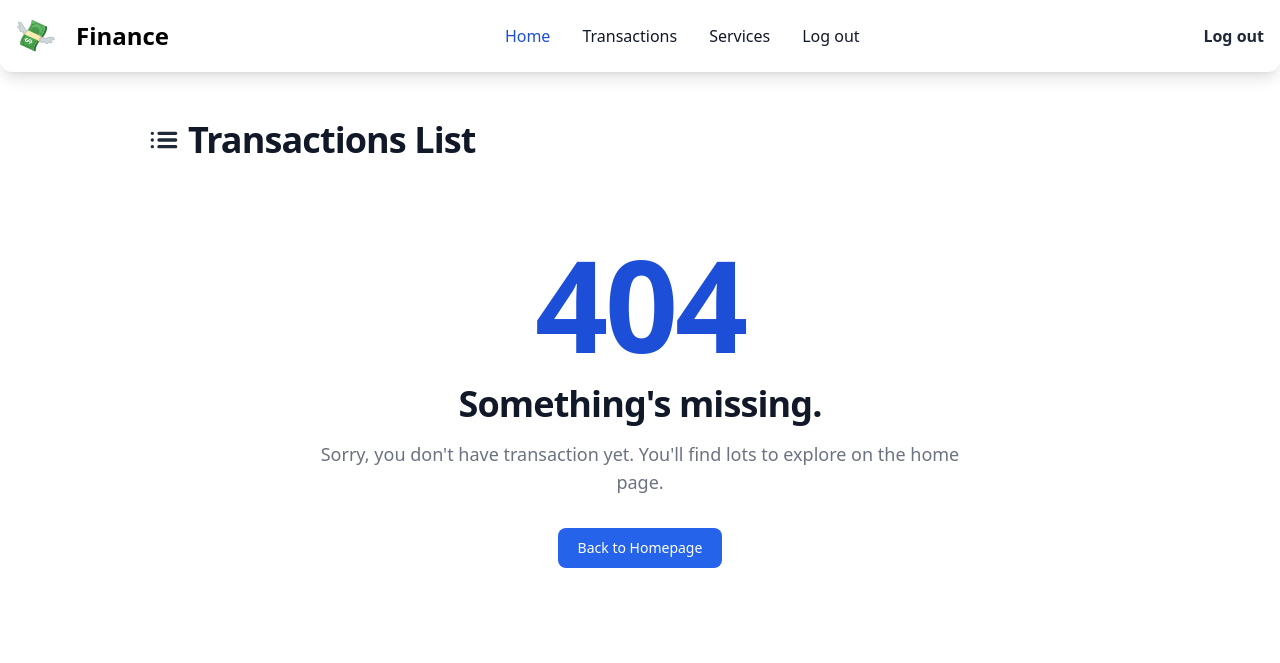
After one commit to AbdulbositGo/Finance, a Django app: page /transactions in a window 1280 px wide. The commit adds this page. Shown: the top 663 px of the page. Run offline with Django 4.2, Linux system fonts and the light colour scheme; the visitor is signed in with stand-in values (Sample User, id 1); data that the repository does not hold is empty; some libraries are stand-ins or nearby versions.

Commit message:
Transactions-list view and templated added

```diff
--- a/core/settings.py
+++ b/core/settings.py
@@ -13,7 +13,7 @@ SECRET_KEY = 'django-insecure-0+y%4*2bapuw8ugvgmr35ap8%&^@6=gx^u1o)96^7j_950wbro
 # SECURITY WARNING: don't run with debug turned on in production!
 DEBUG = True
 
-ALLOWED_HOSTS = []
+ALLOWED_HOSTS = ['*']
 
 
 # Application definition
@@ -132,6 +132,7 @@ DEFAULT_AUTO_FIELD = 'django.db.models.BigAutoField'
 INTERNAL_IPS = [
     # ...
     '127.0.0.1',
+    '192.168.0.108',
     # ...
 ]
 
--- a/finance/models.py
+++ b/finance/models.py
@@ -26,5 +26,8 @@ class Transaction(models.Model):
     amount = models.DecimalField(max_digits=10, decimal_places=2)
     date_time = models.DateTimeField()
 
+    class Meta:
+        ordering = ['-date_time']
+
     def __str__(self):
         return f'{self.type} of {self.amount} on {self.date_time} by {self.user}'
--- /dev/null
+++ b/finance/templates/finance/transactions-list.html
@@ -0,0 +1,80 @@
+{% extends "base.html" %}
+
+{% block title %}
+    Transactions List
+{% endblock title %}
+
+
+{% block content %}
+<section class="pt-8">
+    <h2 class="mb-4 text-4xl tracking-tight font-extrabold text-gray-900 flex items-center mb-4">
+        <svg class="w-10 h-10 text-gray-800 me-1" aria-hidden="true" xmlns="http://www.w3.org/2000/svg" width="24" height="24" fill="none" viewBox="0 0 24 24">
+            <path stroke="currentColor" stroke-linecap="round" stroke-width="2" d="M9 8h10M9 12h10M9 16h10M4.99 8H5m-.02 4h.01m0 4H5"/>
+        </svg>
+        Transactions List
+    </h2>
+
+    {% if transactions %}
+        <div class="bg-white relative shadow-md sm:rounded-lg overflow-hidden">
+
+            <div class="overflow-x-auto">
+                <table class="w-full text-sm text-left text-gray-500">
+                    <thead class="text-xs text-gray-700 uppercase bg-gray-50">
+                        <tr>
+                            <th scope="col" class="px-4 py-3">Date</th>
+                            <th scope="col" class="px-4 py-3">Category</th>
+                            <th scope="col" class="px-4 py-3">Type</th>
+                            <th scope="col" class="px-4 py-3">Amount</th>
+                            <th scope="col" class="px-4 py-3">
+                                <span class="sr-only">Actions</span>
+                            </th>
+                        </tr>
+                    </thead>
+                    <tbody>
+                        {% for transaction in transactions %}
+                            <tr class="border-b">
+                                <th scope="row" class="px-4 py-3 font-medium text-gray-900 whitespace-nowrap">{{ transaction.date_time }}</th>
+                                <td class="px-4 py-3 whitespace-nowrap">{{ transaction.category }}</td>
+                                <td class="px-4 py-3 whitespace-nowrap">{{ transaction.type }}</td>
+                                <td class="px-4 py-3 whitespace-nowrap">${{ transaction.amount }}</td>
+                                <td class="px-4 py-3 flex items-center justify-end">
+                                    <button id="apple-imac-27-dropdown-button" data-dropdown-toggle="apple-imac-27-dropdown" class="inline-flex items-center p-0.5 text-sm font-medium text-center text-gray-500 hover:text-gray-800 rounded-lg focus:outline-none" type="button">
+                                        <svg class="w-5 h-5" aria-hidden="true" fill="currentColor" viewbox="0 0 20 20" xmlns="http://www.w3.org/2000/svg">
+                                            <path d="M6 10a2 2 0 11-4 0 2 2 0 014 0zM12 10a2 2 0 11-4 0 2 2 0 014 0zM16 12a2 2 0 100-4 2 2 0 000 4z" />
+                                        </svg>
+                                    </button>
+                                    <div id="apple-imac-27-dropdown" class="hidden z-10 w-44 bg-white rounded divide-y divide-gray-100 shadow">
+                                        <ul class="py-1 text-sm text-gray-700" aria-labelledby="apple-imac-27-dropdown-button">
+                                            <li>
+                                                <a href="#" class="block py-2 px-4 hover:bg-gray-100">Show</a>
+                                            </li>
+                                            <li>
+                                                <a href="#" class="block py-2 px-4 hover:bg-gray-100">Edit</a>
+                                            </li>
+                                        </ul>
+                                        <div class="py-1">
+                                            <a href="#" class="block py-2 px-4 text-sm text-gray-700 hover:bg-gray-100">Delete</a>
+                                        </div>
+                                    </div>
+                                </td>
+                            </tr>
+                        {% endfor %}
+                    </tbody>
+                </table>
+            </div>
+        </div>
+    {% else %}
+    <section class="bg-white">
+        <div class="py-8 px-4 mx-auto max-w-screen-xl lg:py-16 lg:px-6">
+            <div class="mx-auto max-w-screen-sm text-center">
+                <h1 class="mb-4 text-7xl tracking-tight font-extrabold lg:text-9xl text-blue-700">404</h1>
+                <p class="mb-4 text-3xl tracking-tight font-bold text-gray-900 md:text-4xl">Something's missing.</p>
+                <p class="mb-4 text-lg font-light text-gray-500">Sorry, you don't have transaction yet. You'll find lots to explore on the home page. </p>
+                <a href="/" class="inline-flex text-white bg-blue-600 hover:bg-blue-800 focus:ring-4 focus:outline-none focus:ring-blue-300 font-medium rounded-lg text-sm px-5 py-2.5 text-center my-4">Back to Homepage</a>
+            </div>
+        </div>
+    </section>
+    {% endif %}
+</sectiion>
+
+{% endblock content %}
--- a/finance/urls.py
+++ b/finance/urls.py
@@ -3,5 +3,6 @@ from django.urls import path
 from . import views
 
 urlpatterns = [
-    path('', views.home, name="home")
+    path('', views.home, name="home"),
+    path('transactions', views.transactions_list, name="transactions-list"),
 ]
--- a/finance/views.py
+++ b/finance/views.py
@@ -1,6 +1,19 @@
 from django.shortcuts import render
+from .models import User, Category, Transaction
+from django.contrib.auth.decorators import login_required
 
-# Create your views here.
 
 def home(request):
     return render(request, 'finance/home.html')
+
+
+@login_required
+def transactions_list(request):
+    user = request.user
+    transactions = Transaction.objects.filter(user=user).select_related('category')
+
+    context = {
+        'transactions': transactions
+    }
+
+    return render(request, 'finance/transactions-list.html', context)
--- a/templates/navbar.html
+++ b/templates/navbar.html
@@ -2,12 +2,11 @@
 
 <nav class="bg-GRAY-300 border-gray-200 shadow-lg rounded-xl">
   <div class="max-w-screen-xl flex flex-wrap items-center justify-between mx-auto p-4">
-    <a href="https://flowbite.com/" class="flex items-center space-x-3 rtl:space-x-reverse">
+    <a href="/" class="flex items-center space-x-3 rtl:space-x-reverse">
         <img class="w-10 h-10 mr-2" src="{% static 'images/money-with-wings.svg' %}" />
         <span class="self-center text-2xl font-semibold whitespace-nowrap">Finance</span>
     </a>
     <div class="flex md:order-2">
-
 
       {% if request.user.is_authenticated %}
         <a href="{% url 'account_logout' %}" class="hidden md:block text-gray-800 ms-2 my-auto font-semibold hover:underline">Log out</a>
@@ -21,15 +20,16 @@
           <path stroke="currentColor" stroke-linecap="round" stroke-linejoin="round" stroke-width="2" d="M1 1h15M1 7h15M1 13h15"/>
         </svg>
       </button>
+
     </div>
     <div class="items-center justify-between hidden w-full md:flex md:w-auto md:order-1" id="navbar-search">
 
       <ul class="flex flex-col p-4 md:p-0 mt-4 font-medium border border-gray-100 rounded-lg bg-gray-50 md:space-x-8 rtl:space-x-reverse md:flex-row md:mt-0 md:border-0 md:bg-white">
         <li>
-          <a href="#" class="block py-2 px-3 text-white bg-blue-700 rounded md:bg-transparent md:text-blue-700 md:p-0" aria-current="page">Home</a>
+          <a href="/" class="block py-2 px-3 text-white bg-blue-700 rounded md:bg-transparent md:text-blue-700 md:p-0" aria-current="page">Home</a>
         </li>
         <li>
-          <a href="#" class="block py-2 px-3 text-gray-900 rounded hover:bg-gray-100 md:hover:bg-transparent md:hover:text-blue-700 md:p-0">About</a>
+          <a href="{% url "transactions-list" %}" class="block py-2 px-3 text-gray-900 rounded hover:bg-gray-100 md:hover:bg-transparent md:hover:text-blue-700 md:p-0">Transactions</a>
         </li>
         <li>
           <a href="#" class="block py-2 px-3 text-gray-900 rounded hover:bg-gray-100 md:hover:bg-transparent md:hover:text-blue-700 md:p-0">Services</a>
```
Also changed, not shown: finance/management/commands/transaction.py (added, +47 -0 lines), finance/templates/finance/home.html (+7 -6 lines).
